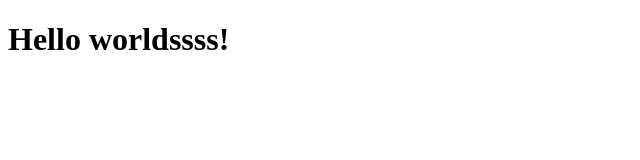
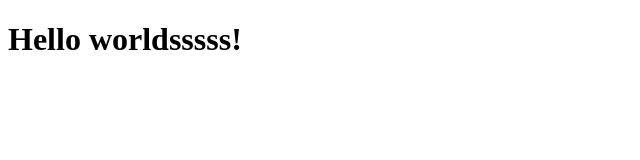
Before and after one commit to zero0Halo/sto-skill-planner, a website: page index.html in a window 1280 px wide. Shown: the full height of the page, 0-640 px from the left. Drawn offline with Linux system fonts and the light colour scheme.

```diff
--- a/index.html
+++ b/index.html
@@ -2,6 +2,6 @@
 <html>
   <head></head>
   <body>
-    <h1>Hello worldssss!</h1>
+    <h1>Hello worldsssss!</h1>
   </body>
 </html>
```
